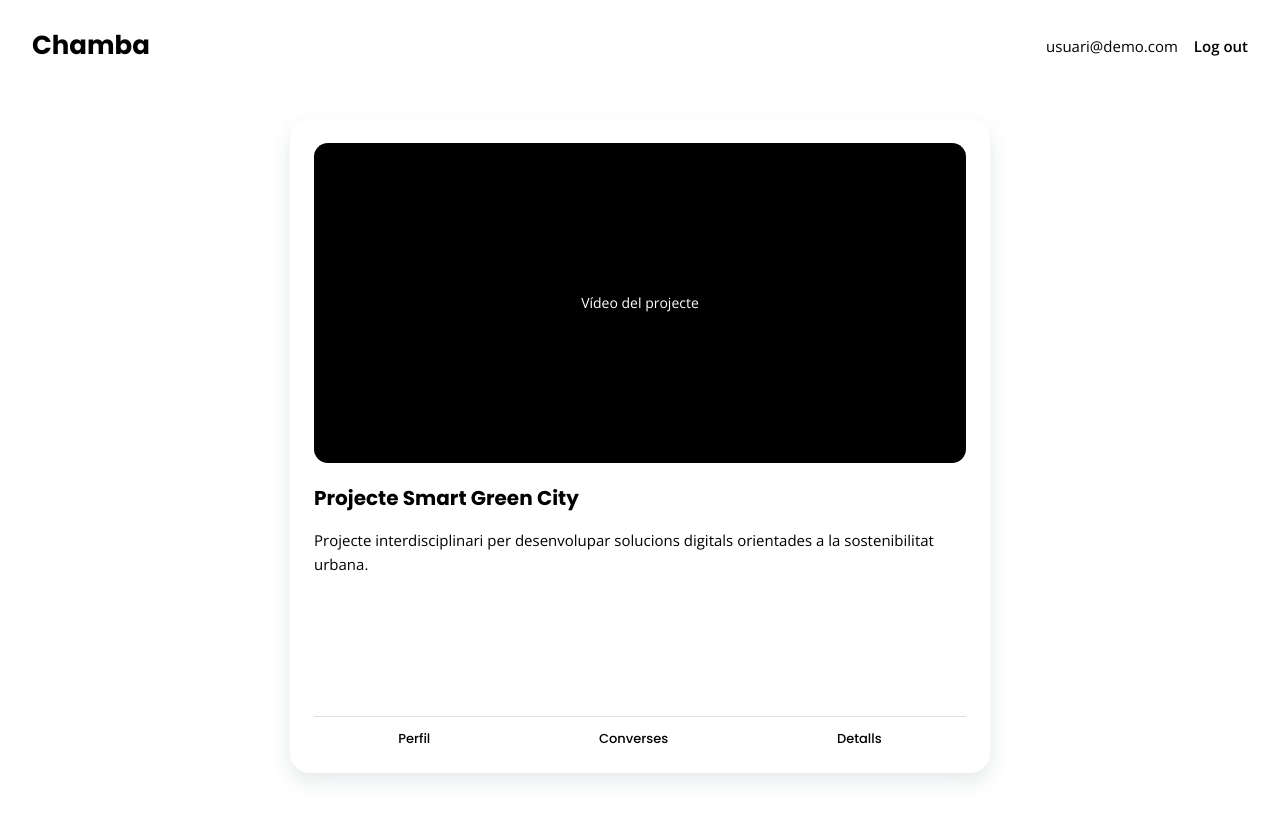
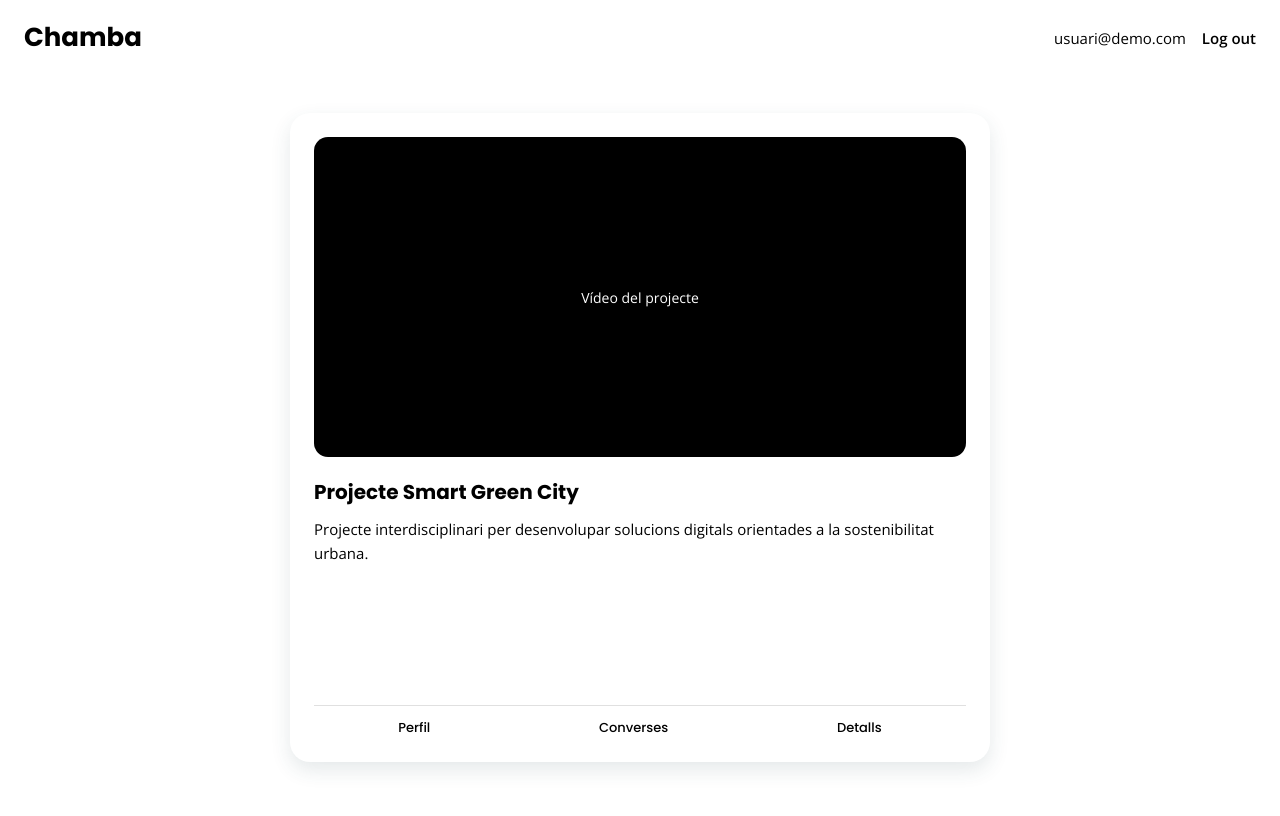
Before and after one commit to Gerysnz/proyectoTikpro, a PHP site: page /discover.php in a window 1280 px wide. After the commit the page ends 770 px from the top, so only its background shows below. Run offline with PHP 8.4, Linux system fonts and the light colour scheme; data that the repository does not hold is empty.

Commit message:
Update styles.css

```diff
--- a/styles.css
+++ b/styles.css
@@ -6,6 +6,11 @@
     --blue-gray: #264653;
     --green-forest: #2a9d8f;
     --turquoise-light: #48bfe3;
+}
+* {
+  box-sizing: border-box;
+  margin: 0;
+  padding: 0;
 }
 
 .login-page {
```
